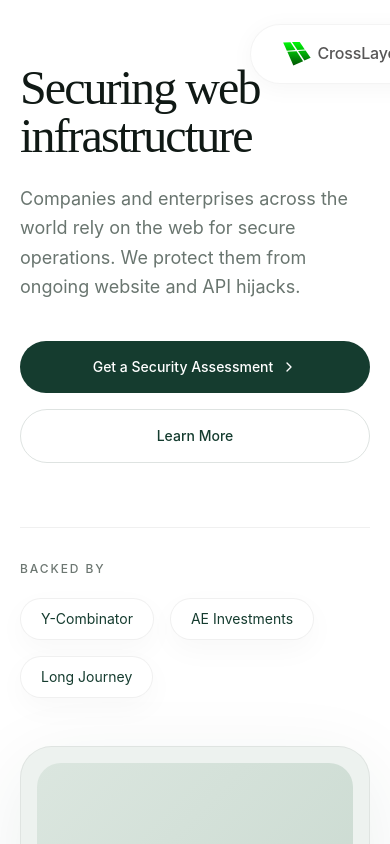
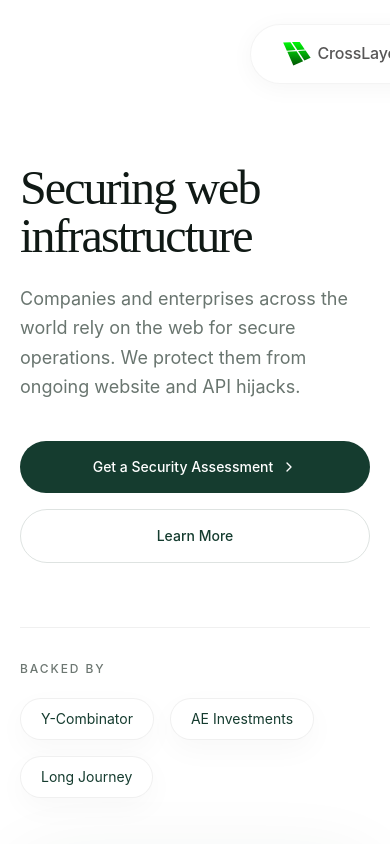
Before and after one commit to Ux-Geek/Crosslayer-Labs, a Next.js app: page / in a window 390 px wide. Shown: the top 844 px of the page. Built offline with nearby package versions, Linux system fonts and the light colour scheme; a web font is replaced by a local one.

Commit message:
style: increase top padding for hero section on mobile and tablet devices

```diff
--- a/src/components/Hero.tsx
+++ b/src/components/Hero.tsx
@@ -6,7 +6,7 @@ import { ChevronRight } from "lucide-react";
 export default function Hero() {
   return (
     <section className="relative overflow-hidden">
-      <div className="mx-auto grid min-h-[85vh] max-w-7xl items-center gap-12 px-5 pb-10 pt-16 md:px-8 md:pb-14 md:pt-20 lg:grid-cols-[1.15fr_0.85fr] lg:px-12 lg:pb-16">
+      <div className="mx-auto grid min-h-[85vh] max-w-7xl items-center gap-12 px-5 pb-10 pt-[164px] md:px-8 md:pb-14 md:pt-[180px] lg:grid-cols-[1.15fr_0.85fr] lg:px-12 lg:pb-16">
         <motion.div
           initial={{ opacity: 0, y: 20 }}
           animate={{ opacity: 1, y: 0 }}
```
